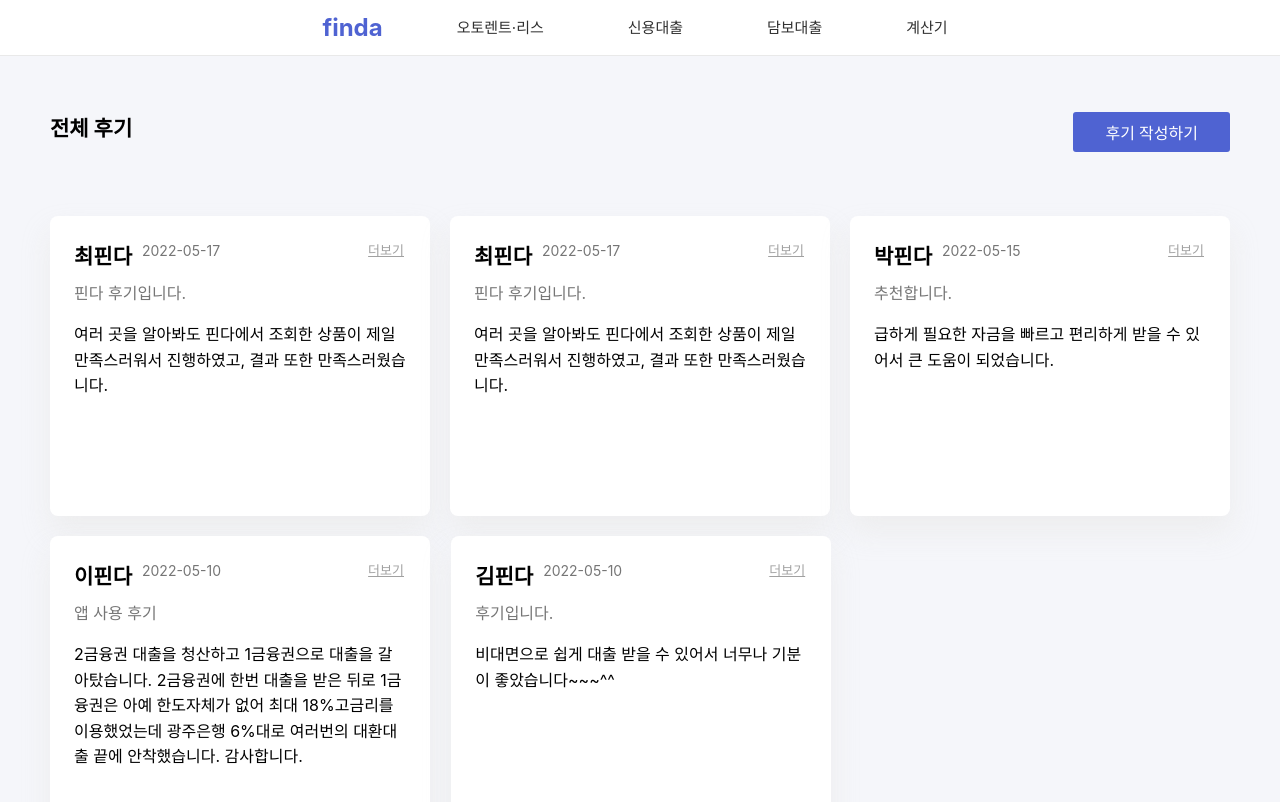
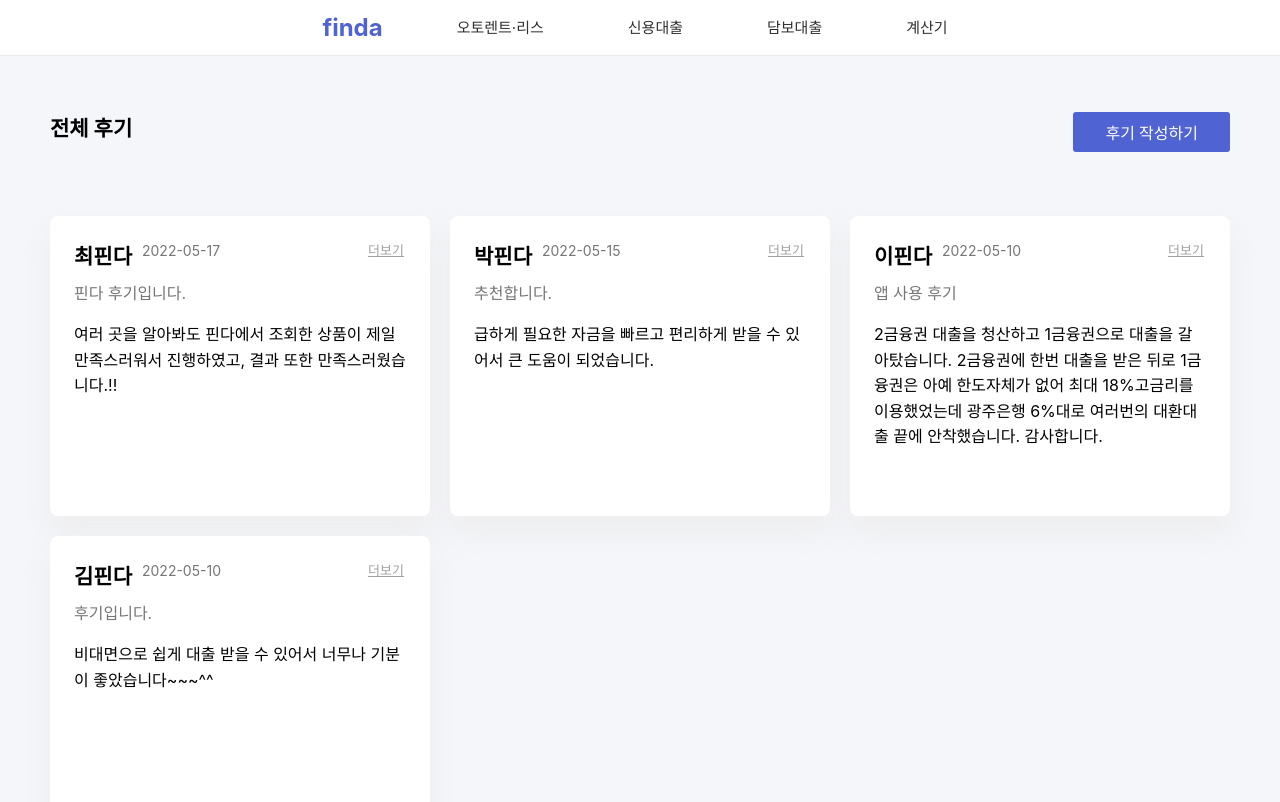
Before and after one commit to hayeon9826/react-crud, a React app: page / in a window 1280 px wide. Shown: the top 802 px of the page. Built offline with nearby package versions, Linux system fonts and the light colour scheme; data requests are answered from the project's data file.

Commit message:
add comment, edit saga, small fix

```diff
--- a/db.json
+++ b/db.json
@@ -23,17 +23,10 @@
     },
     {
       "title": "핀다 후기입니다.",
-      "body": "여러 곳을 알아봐도 핀다에서 조회한 상품이 제일 만족스러워서 진행하였고, 결과 또한 만족스러웠습니다.\n",
+      "body": "여러 곳을 알아봐도 핀다에서 조회한 상품이 제일 만족스러워서 진행하였고, 결과 또한 만족스러웠습니다.!!\n",
       "user": "최핀다",
       "date": "2022-05-17",
       "id": 4
-    },
-    {
-      "title": "핀다 후기입니다.",
-      "body": "여러 곳을 알아봐도 핀다에서 조회한 상품이 제일 만족스러워서 진행하였고, 결과 또한 만족스러웠습니다.\n",
-      "user": "최핀다",
-      "date": "2022-05-17",
-      "id": 5
     }
   ]
 }
--- a/src/lib/api.ts
+++ b/src/lib/api.ts
@@ -36,7 +36,8 @@ export const getPostApi = createApi({
 export const createPost = ({ title, body, user, date }: Post) =>
   API.post(`${BASE_URL}/post`, { title, body, user, date }); // 포스트를 생성한다
 
-export const getPosts = () => API.get(`${BASE_URL}/post/?_sort=id&_order=DESC&_limit=100`); // 역순으로 최근 작성된 포스트 20개를 불러온다.
+// 역순으로 최근 작성된 포스트 20개를 불러온다.
+export const getPosts = () => API.get(`${BASE_URL}/post/?_sort=id&_order=DESC&_limit=100`);
 
 export const updatePost = ({ id, post: { title, body, user, date } }: updatePostProps) =>
   API.put(`${BASE_URL}/post/${id}`, { title, body, user, date }); // 포스트를 업데이트한다
--- a/src/pages/posts/new.tsx
+++ b/src/pages/posts/new.tsx
@@ -16,7 +16,7 @@ import {
 import { useDispatch, useSelector } from 'react-redux';
 import { useNavigate } from 'react-router-dom';
 import { setFormSlice } from '../../slices/form';
-import { createPost } from '../../slices/post';
+import { createPost, addPost } from '../../slices/post';
 import dayjs from 'dayjs';
 import { RootState, AppDispatch } from '../../../src/store';
 import { toast } from 'react-toastify';
--- a/src/sagas/saga.ts
+++ b/src/sagas/saga.ts
@@ -1,4 +1,4 @@
-import { put, takeEvery, call } from 'redux-saga/effects';
+import { put, takeEvery, call, takeLatest } from 'redux-saga/effects';
 import * as API from '../lib/api';
 import { sagaActions } from './sagaAction';
 import { AxiosResponse } from 'axios';
@@ -11,7 +11,9 @@ import { toast } from 'react-toastify';
 // post 데이터 가져오기
 export function* getPostsSaga() {
   try {
+    // api 통신 시 call (동기 함수 호출)
     const result: AxiosResponse = yield call(API.getPosts);
+    // put은 함수를 바로 dispatch함
     yield put(setPosts(result.data));
   } catch (e) {
     yield console.log(e);
@@ -23,6 +25,7 @@ export function* createPostSaga({ payload }: PayloadAction<Post>) {
   try {
     const response: AxiosResponse = yield call(API.createPost, payload);
     if (response != null && (response.status == 201 || response.status == 200)) {
+      // 아래와 같이 api 결과를 핸들링하여 dispatch 가능
       yield put(addPost(response.data));
       yield toast.success('후기를 작성했습니다.', {
         autoClose: 1000
@@ -83,14 +86,17 @@ export function* resetFormSaga() {
 
 // 모든 Saga들을 한번에 시작하기 위한 단일 entry point
 export default function* rootSaga() {
+  // takeEvery -> 한번 실행되도, 이벤트 계속 리슨
+  // takeLatest -> 클릭 실수로 2번 했을때, 앞 이벤트 무시 마지막 이벤트 실행
+
   // 'FETCH_POST' 액션 dispatch 시 post 데이터 가져오기
-  yield takeEvery(sagaActions.FETCH_POSTS, getPostsSaga);
+  yield takeLatest(sagaActions.FETCH_POSTS, getPostsSaga);
   // 'CREATE_POST' 액션 dispatch 시 post 데이터 생성
-  yield takeEvery(sagaActions.CREATE_POST, createPostSaga);
+  yield takeLatest(sagaActions.CREATE_POST, createPostSaga);
   // 'UPDATE_POST' 액션 dispatch 시 post 데이터 수정
-  yield takeEvery(sagaActions.UPDATE_POST, updatePostSaga);
+  yield takeLatest(sagaActions.UPDATE_POST, updatePostSaga);
   // 'DELETE_POST' 액션 dispatch 시 post 데이터 삭제
-  yield takeEvery(sagaActions.DELETE_POST, removePostSaga);
+  yield takeLatest(sagaActions.DELETE_POST, removePostSaga);
   // 'RESET_FORM' 액션 dispatch 시 form 리셋
-  yield takeEvery(sagaActions.RESET_FORM, resetFormSaga);
+  yield takeLatest(sagaActions.RESET_FORM, resetFormSaga);
 }
--- a/src/sagas/sagaAction.ts
+++ b/src/sagas/sagaAction.ts
@@ -1,8 +1,8 @@
 // saga actions 정의
 export const sagaActions = {
-  FETCH_POSTS: 'FETCH_POSTS',
-  CREATE_POST: 'CREATE_POST',
-  UPDATE_POST: 'UPDATE_POST',
-  DELETE_POST: 'DELETE_POST',
-  RESET_FORM: 'RESET_FORM'
+  FETCH_POSTS: 'POST/FETCH_POSTS',
+  CREATE_POST: 'POST/CREATE_POST',
+  UPDATE_POST: 'POST/UPDATE_POST',
+  DELETE_POST: 'POST/DELETE_POST',
+  RESET_FORM: 'POST/RESET_FORM'
 };
--- a/src/slices/post.ts
+++ b/src/slices/post.ts
@@ -25,12 +25,12 @@ const initialState: Array<Post> = [
   }
 ];
 
-// 액션 타입
-const CREATE_POST = 'CREATE_POST';
-const UPDATE_POST = 'UPDATE_POST';
-const DELETE_POST = 'DELETE_POST';
+// action 타입
+const CREATE_POST = 'POST/CREATE_POST';
+const UPDATE_POST = 'POST/UPDATE_POST';
+const DELETE_POST = 'POST/DELETE_POST';
 
-// createAction
+// action 객체
 export const createPost = createAction(CREATE_POST, (data: Post) => ({
   payload: data
 }));
@@ -43,10 +43,11 @@ export const deletePost = createAction(DELETE_POST, (data: number) => ({
   payload: data
 }));
 
-// createSlice
+// createSlice (actionTypes, actions, reducer를 하나의 모듈로 묶어서 관리)
 export const posts = createSlice({
   name: 'post',
   initialState,
+  // reducer 함수
   reducers: {
     addPost: (state, action: PayloadAction<Post>) => {
       state.push({ id: state.length + 1, ...action.payload });
--- a/src/store.ts
+++ b/src/store.ts
@@ -7,18 +7,18 @@ import rootSaga from './sagas/saga';
 import { getPostApi } from './lib/api';
 
 const sagaMiddleware = createSagaMiddleware();
+// store 생성 및 리듀서 등록
 export const store = configureStore({
   reducer: {
     posts,
     form,
-    // 특정 top-level slice에서 생성된 리듀서를 추가
+    // getPostApi top-level slice에서 생성된 리듀서를 추가
     [getPostApi.reducerPath]: getPostApi.reducer
   },
   devTools: process.env.NODE_ENV !== 'production',
   // 캐싱, 요청 취소, 폴링 등등 유용한 rtk-query의 기능들을 위한 api 미들웨어 추가
   middleware: (getDefaultMiddleware) =>
     getDefaultMiddleware().concat(getPostApi.middleware, sagaMiddleware)
-  // middleware: [sagaMiddleware]
 });
 sagaMiddleware.run(rootSaga);
 // 옵셔널, refetchOnFocus/refetchOnReconnect 기능을 위해 필요함
```
